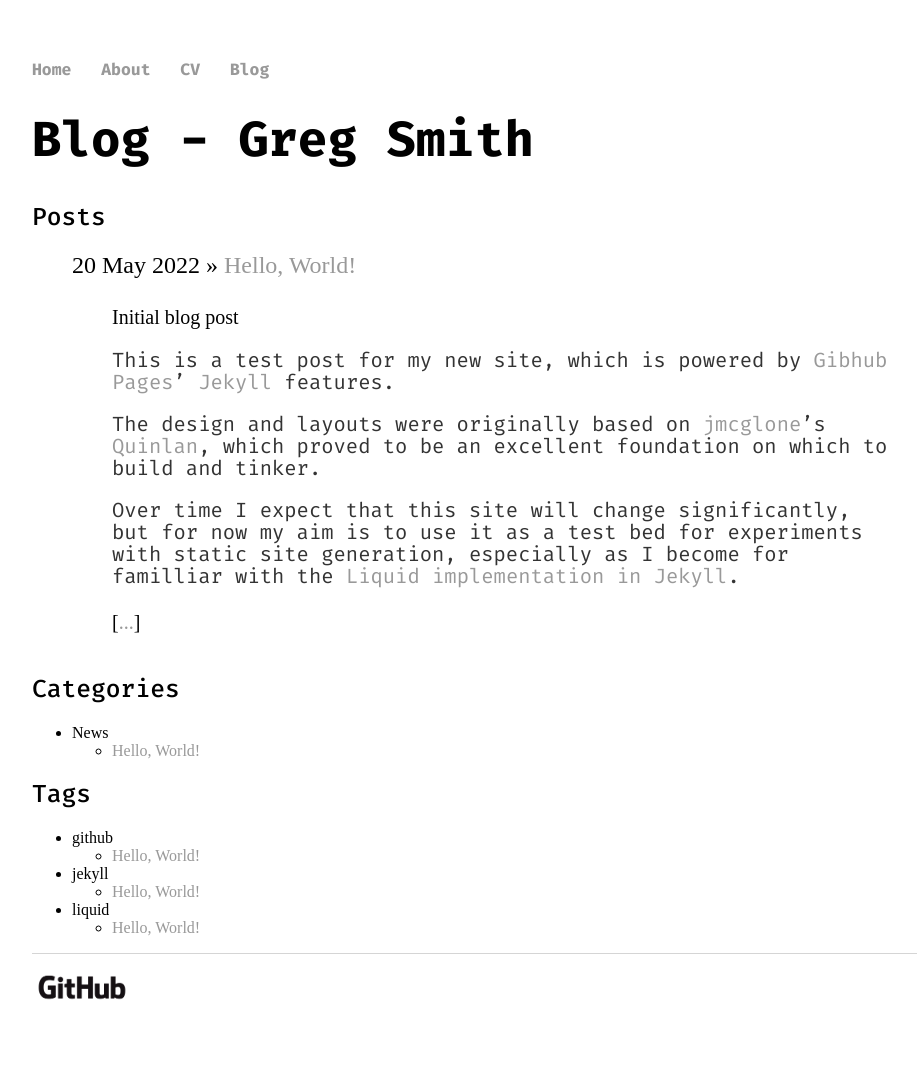
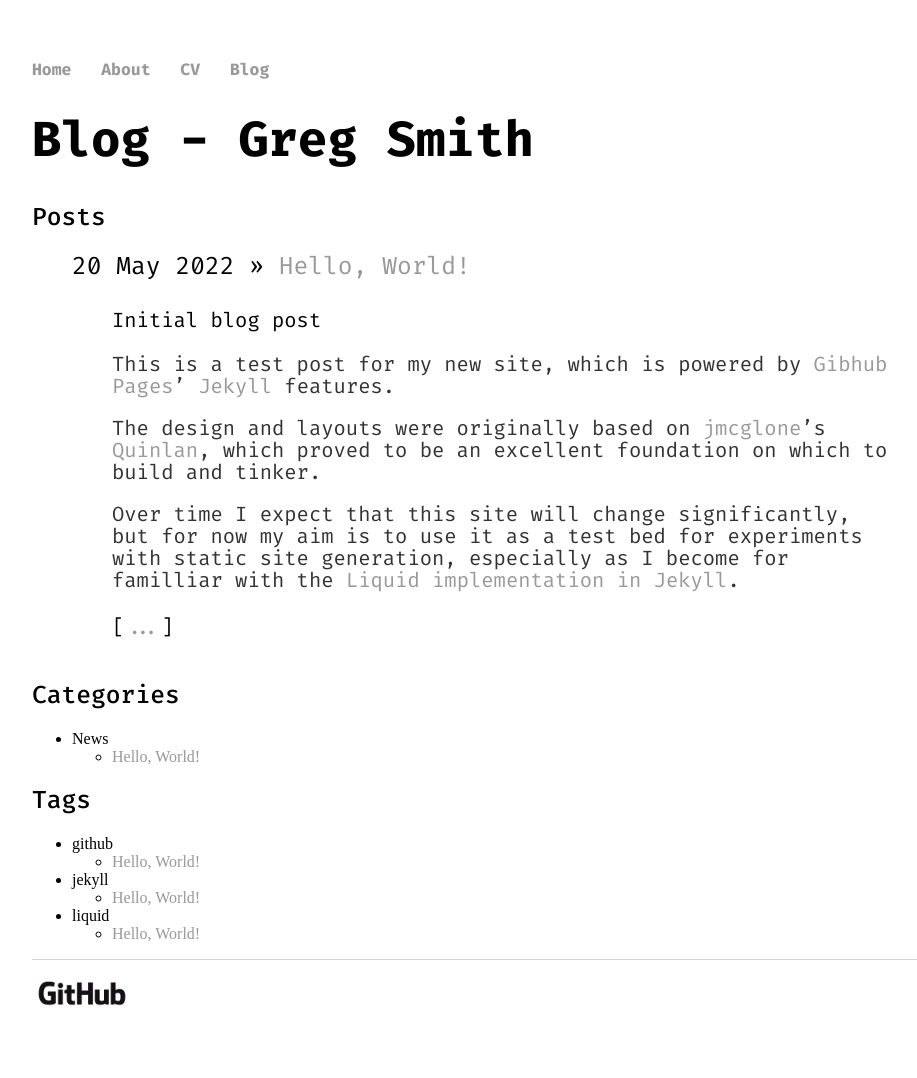
Before and after one commit to onshisan/onshisan.github.io, a Jekyll site: the page built from blog/index.html, in a window 1280 px wide. Shown: the whole page, without its empty margins (160-1077 px from the left). Built offline with Jekyll 4.4.1, drawn with Linux system fonts in a browser that asks for light colours.

Commit message:
</br> in Skills
Tidy CSS, line-breaks in Skills section

```diff
--- a/_includes/resume.html
+++ b/_includes/resume.html
@@ -42,8 +42,8 @@
 	<p>Law/government/special library technical services operations & management</p>
 	<p>Data analysis & visualization</p>
 	<p>Remote collaboration & virtual teams
-	<p>Library cataloguing: MARC21 | AACR2 | LCC / KF-modified | LCSH / CSH</p>
-	<p>Technology: Windows / Linux / iOS | HTML / CSS | Shell / Bash / Python / Regex | Git / GitHub</p>
+	<p>Library cataloguing:</br>MARC21 | AACR2 | LCC / KF-modified | LCSH / CSH</p>
+	<p>Technology:</br>Windows / Linux / iOS | HTML / CSS | Shell / Bash / Python / Regex | Git / GitHub</p>
 
 	</br>
 	</br>
--- a/css/main.css
+++ b/css/main.css
@@ -73,16 +73,16 @@
 }
 h1 {
     font-size: 3em;
-    font-family:'Fira Code','Helvetica', 'Arial', 'Sans-Serif';
+    font-family:'Fira Code', 'Helvetica', 'Arial', 'Sans-Serif';
 }
 h2 {
     font-size: 1.5em;
-    font-family:'Fira Code','Helvetica','Arial', 'Sans-Serif';
+    font-family:'Fira Code', 'Helvetica','Arial', 'Sans-Serif';
     font-weight: 500;
 }
 h3 {
     font-size: 1.15em;
-    font-family:'Fira Code','Helvetica','Arial', 'Sans-Serif';
+    font-family:'Fira Code', 'Helvetica','Arial', 'Sans-Serif';
     font-weight: 500;
 }
 p {
@@ -99,6 +99,7 @@
 ul.posts {
     margin: 20px auto 40px;
     font-size: 1.5em;
+    font-family:'Fira Code', 'Helvetica', 'Arial', 'Sans-Serif';
 }
 
 ul.posts li {
```
